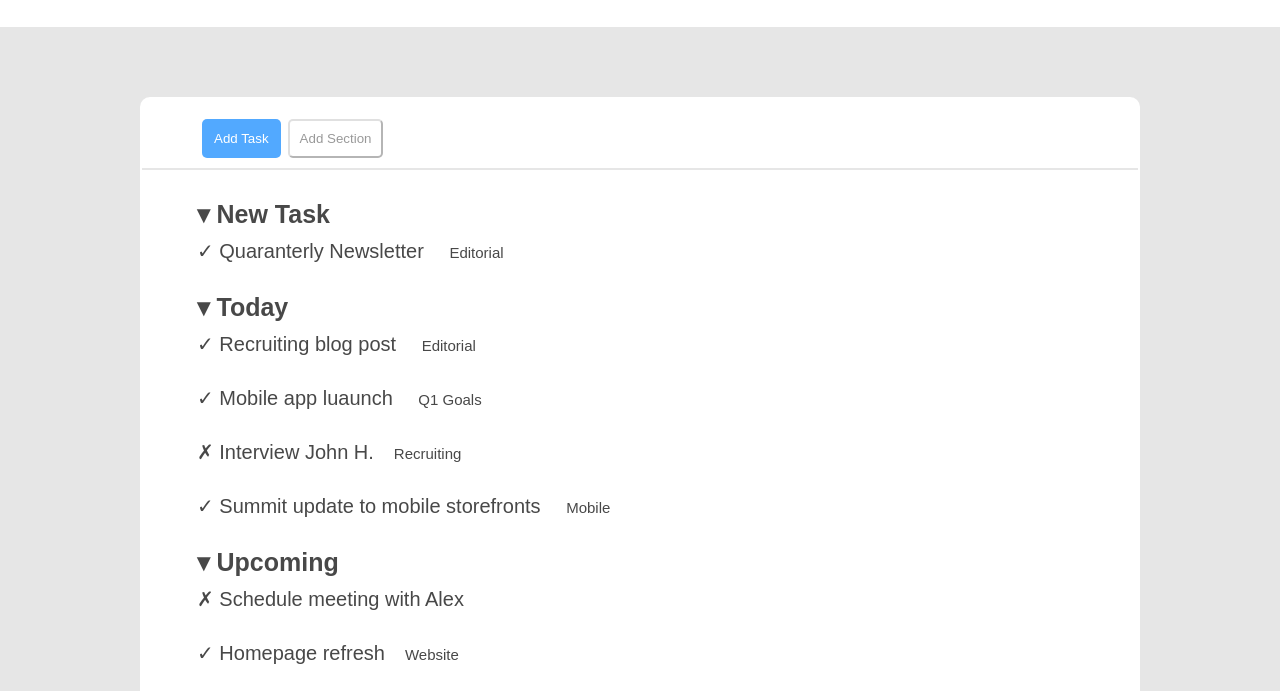
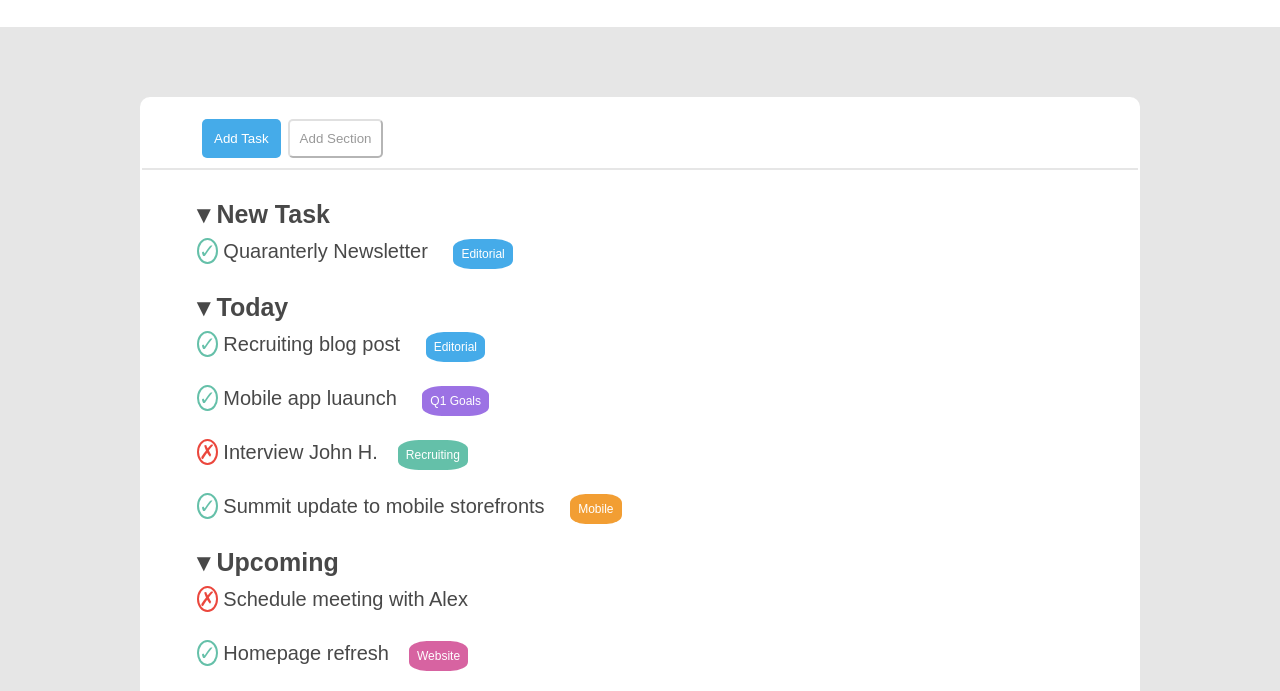
Before and after one commit to LorenzoNicoletti02/html-css-toboolist, a plain HTML site: page index.html in a window 1280 px wide. Shown: the part 103-794 px from the top of the page. Drawn offline with Linux system fonts and the light colour scheme.

Commit message:
Dettagli e colori

```diff
--- a/css/style.css
+++ b/css/style.css
@@ -55,7 +55,7 @@ body {
     margin-top: 20px;
     margin-bottom: 5px;
     color: #ffffff;
-    background-color: #0080ffad;
+    background-color: #45abe9;
     border-radius: 5px;
     padding: 10px;
     border-color:#0080ff00;
@@ -97,11 +97,86 @@ body {
     font-size: 20px;
     margin-top: -20px;
 }
-/* list-2 */
+/* /list-2 */
 
-/* little-buttons */
-.little-buttons {
+/* blue */
+.blue {
     margin-left: 20px;
-    font-size: 15px;
+    font-size: 12px;
+    background-color: #45abe9;
+    color: #ffffff;
+    padding: 8px;
+    border-radius: 30%;
 }
-/* little-buttons */
+/* /blue */
+
+/* purple */
+.purple {
+    margin-left: 20px;
+    font-size: 12px;
+    background-color: #9c72e4;
+    color: #ffffff;
+    padding: 8px;
+    border-radius: 30%;
+}
+/* /purple */
+
+/* recruiting */
+.recruiting {
+    margin-left: 20px;
+    font-size: 12px;
+    background-color: #64c0a9;
+    color: #ffffff;
+    padding: 8px;
+    border-radius: 30%;
+}
+/* /recruiting */
+
+/* mobile */
+.mobile {
+    margin-left: 20px;
+    font-size: 12px;
+    background-color: #f29e33;
+    color: #ffffff;
+    padding: 8px;
+    border-radius: 30%;
+}
+/* /mobile */
+
+/* website */
+.website {
+    margin-left: 20px;
+    font-size: 12px;
+    background-color: #d763a1;
+    color: #ffffff;
+    padding: 8px;
+    border-radius: 30%;
+}
+/* /website */
+
+/* sales */
+.sales {
+    margin-left: 20px;
+    font-size: 12px;
+    background-color: #b0c925;
+    color: #ffffff;
+    padding: 8px;
+    border-radius: 30%;
+}
+/* /sales */
+
+/* check */
+.check{
+    color: #65c0a9;
+    border: 2px solid;
+    border-radius: 100%;
+}
+/* /check */
+
+/* cross */
+.cross{
+    color: #eb473d;
+    border: 2px solid;
+    border-radius: 100%;
+}
+/* /cross */
--- a/index.html
+++ b/index.html
@@ -35,24 +35,21 @@
             <ul class="list">
                 <li><strong> &blacktriangledown; New Task</strong></li>
                 <ul class="list-2">
-                    <li>
-                        <span>&check; Quaranterly Newsletter</span>
-                        <span class="little-buttons">Editorial</span>
-                    </li>
+                    <li> <span class="check">&check;</span> Quaranterly Newsletter <span class="blue">Editorial</span></li>
                 </ul>
                 <li><strong> &blacktriangledown; Today</strong></li>
                 <ul class="list-2">
-                    <li>&check; Recruiting blog post <span class="little-buttons">Editorial</span><br>
-                    <li>&check; Mobile app luaunch <span class="little-buttons">Q1 Goals</span><br></li>
-                    <li>&cross; Interview John H.<span class="little-buttons">Recruiting</span><br></li>
-                    <li>&check; Summit update to mobile storefronts <span class="little-buttons">Mobile</span><br></li>
+                    <li> <span class="check">&check;</span> Recruiting blog post <span class="blue">Editorial</span><br>
+                    <li> <span class="check">&check;</span> Mobile app luaunch <span class="purple">Q1 Goals</span><br></li>
+                    <li> <span class="cross">&cross;</span> Interview John H.<span class="recruiting">Recruiting</span><br></li>
+                    <li> <span class="check">&check;</span> Summit update to mobile storefronts <span class="mobile">Mobile</span><br></li>
                 </ul>
                 <li><strong> &blacktriangledown; Upcoming</strong></li>
                     <ul class="list-2">
-                    <li>&cross; Schedule meeting with Alex<br></li>
-                    <li>&check; Homepage refresh<span class="little-buttons">Website</span><br></li>
-                    <li>&check; Onboard new Sales team members<span class="little-buttons">Sales</span><br></li>
-                    <li>&check; Review editorial calendar<span class="little-buttons">Editorial</span><br></li>
+                    <li> <span class="cross">&cross;</span> Schedule meeting with Alex<br></li>
+                    <li> <span class="check">&check;</span> Homepage refresh<span class="website">Website</span><br></li>
+                    <li> <span class="check">&check;</span> Onboard new Sales team members<span class="sales\">Sales</span><br></li>
+                    <li> <span class="check">&check;</span> Review editorial calendar<span class="blue">Editorial</span><br></li>
                     </ul>
             </ul>
         </section>
```
